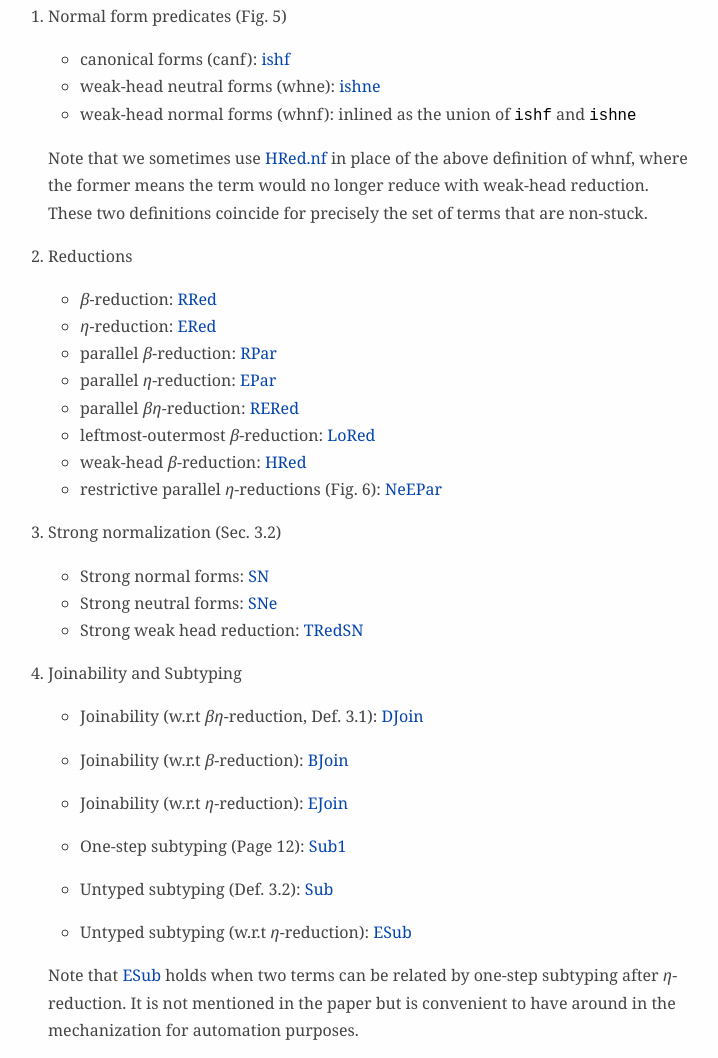
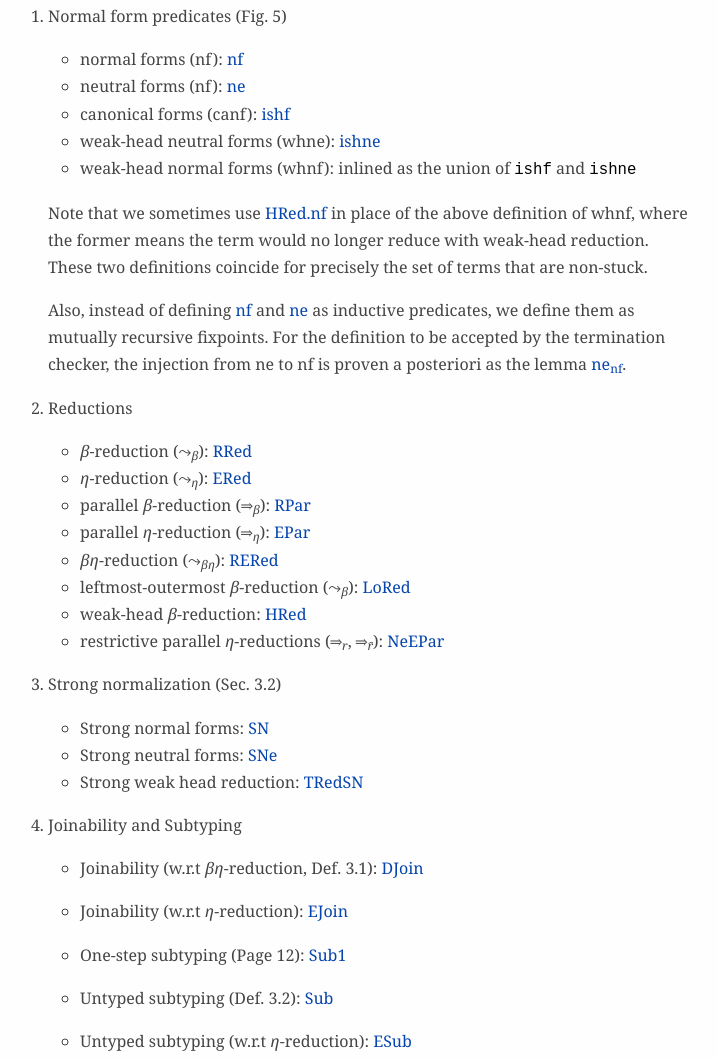
Before and after one commit to yiyunliu/sp-eta-postpone, a plain HTML site: page README.html in a window 1280 px wide. Shown: the part 2389-3447 px from the top of the page, without its empty margins (288-1006 px from the left). Drawn offline with Linux system fonts and the light colour scheme.

Commit message:
Update the README file with notations for reductions

```diff
--- a/README.html
+++ b/README.html
@@ -194,6 +194,10 @@ for concision, but we include them here for completeness.</p>
 <ol>
 <li><p>Normal form predicates (Fig. 5)</p>
 <ul>
+<li>normal forms (nf): <a
+href="./html/DecSyn.fp_red.html#nf">nf</a></li>
+<li>neutral forms (nf): <a
+href="./html/DecSyn.fp_red.html#ne">ne</a></li>
 <li>canonical forms (canf): <a
 href="./html/DecSyn.common.html#ishf">ishf</a></li>
 <li>weak-head neutral forms (whne): <a
@@ -206,27 +210,41 @@ class="verbatim">ishne</code></li>
 href="./html/DecSyn.common.html#HRed.nf">HRed.nf</a> in place of the
 above definition of whnf, where the former means the term would no
 longer reduce with weak-head reduction. These two definitions coincide
-for precisely the set of terms that are non-stuck.</p></li>
+for precisely the set of terms that are non-stuck.</p>
+<p>Also, instead of defining <a
+href="./html/DecSyn.fp_red.html#nf">nf</a> and <a
+href="./html/DecSyn.fp_red.html#ne">ne</a> as inductive predicates, we
+define them as mutually recursive fixpoints. For the definition to be
+accepted by the termination checker, the injection from ne to nf is
+proven a posteriori as the lemma <a
+href="./html/DecSyn.fp_red.html#ne_nf">ne<sub>nf</sub></a>.</p></li>
 <li><p>Reductions</p>
 <ul>
-<li><span class="math inline"><em>β</em></span>-reduction: <a
+<li><span class="math inline"><em>β</em></span>-reduction (<span
+class="math inline">⤳<sub><em>β</em></sub></span>): <a
 href="./html/DecSyn.fp_red.html#RRed">RRed</a></li>
-<li><span class="math inline"><em>η</em></span>-reduction: <a
+<li><span class="math inline"><em>η</em></span>-reduction (<span
+class="math inline">⤳<sub><em>η</em></sub></span>): <a
 href="./html/DecSyn.fp_red.html#ERed">ERed</a></li>
-<li>parallel <span class="math inline"><em>β</em></span>-reduction: <a
+<li>parallel <span class="math inline"><em>β</em></span>-reduction
+(<span class="math inline">⇒<sub><em>β</em></sub></span>): <a
 href="./html/DecSyn.fp_red.html#RPar">RPar</a></li>
-<li>parallel <span class="math inline"><em>η</em></span>-reduction: <a
+<li>parallel <span class="math inline"><em>η</em></span>-reduction
+(<span class="math inline">⇒<sub><em>η</em></sub></span>): <a
 href="./html/DecSyn.fp_red.html#EPar">EPar</a></li>
-<li>parallel <span
-class="math inline"><em>β</em><em>η</em></span>-reduction: <a
+<li><span class="math inline"><em>β</em><em>η</em></span>-reduction
+(<span class="math inline">⤳<sub><em>β</em><em>η</em></sub></span>): <a
 href="./html/DecSyn.fp_red.html#RERed">RERed</a></li>
 <li>leftmost-outermost <span
-class="math inline"><em>β</em></span>-reduction: <a
+class="math inline"><em>β</em></span>-reduction (<span
+class="math inline">⤳<sub><em>β</em></sub></span>): <a
 href="./html/DecSyn.fp_red.html#LoRed">LoRed</a></li>
 <li>weak-head <span class="math inline"><em>β</em></span>-reduction: <a
 href="./html/DecSyn.common.html#HRed">HRed</a></li>
 <li>restrictive parallel <span
-class="math inline"><em>η</em></span>-reductions (Fig. 6): <a
+class="math inline"><em>η</em></span>-reductions (<span
+class="math inline">⇒<sub><em>r</em></sub></span>, <span
+class="math inline">⇒<sub><em>r̄</em></sub></span>): <a
 href="./html/DecSyn.fp_red.html#NeEPar">NeEPar</a></li>
 </ul></li>
 <li><p>Strong normalization (Sec. 3.2)</p>
@@ -243,9 +261,6 @@ href="./html/DecSyn.fp_red.html#TRedSN">TRedSN</a></li>
 <li><p>Joinability (w.r.t <span
 class="math inline"><em>β</em><em>η</em></span>-reduction, Def. 3.1): <a
 href="./html/DecSyn.fp_red.html#DJoin">DJoin</a></p></li>
-<li><p>Joinability (w.r.t <span
-class="math inline"><em>β</em></span>-reduction): <a
-href="./html/DecSyn.fp_red.html#BJoin">BJoin</a></p></li>
 <li><p>Joinability (w.r.t <span
 class="math inline"><em>η</em></span>-reduction): <a
 href="./html/DecSyn.fp_red.html#EJoin">EJoin</a></p></li>
@@ -469,13 +484,13 @@ class="verbatim">η_split</code>
 class="math inline"><em>η</em></span>-postponement)</dt>
 <dd>
 <a href="theories/fp_red.v">fp<sub>red</sub>.v</a>, <code
-class="verbatim">eta_postponement</code>
+class="verbatim">η_postponement</code>
 </dd>
 <dt>Corollary 3.1 (strengthened <span
 class="math inline"><em>η</em></span>-postponement)</dt>
 <dd>
 <a href="theories/fp_red.v">fp<sub>red</sub>.v</a>, <code
-class="verbatim">eta_postponement_star'</code>
+class="verbatim">η_postponement_star'</code>
 </dd>
 <dt>Corollary 3.2 (<span
 class="math inline"><em>η</em></span>-postponement for normal
```
Also changed, not shown: 1 other file.
